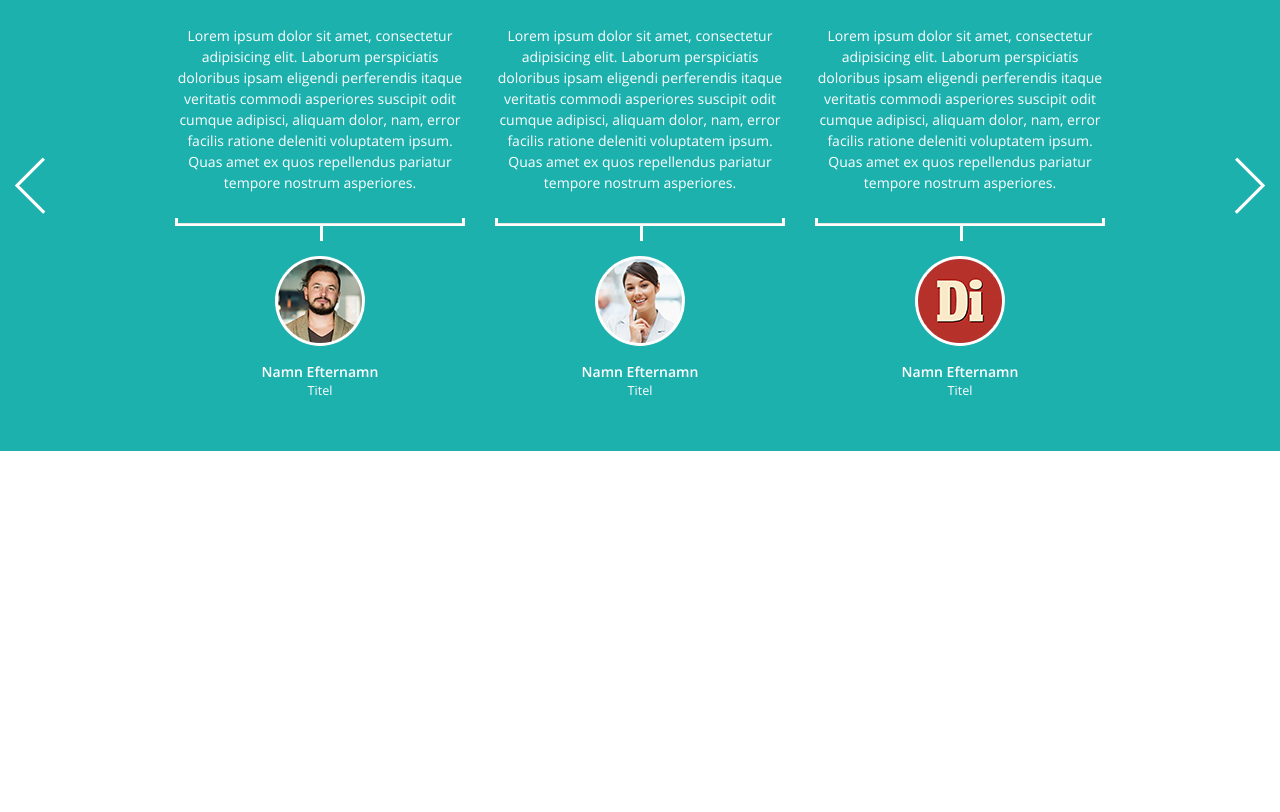
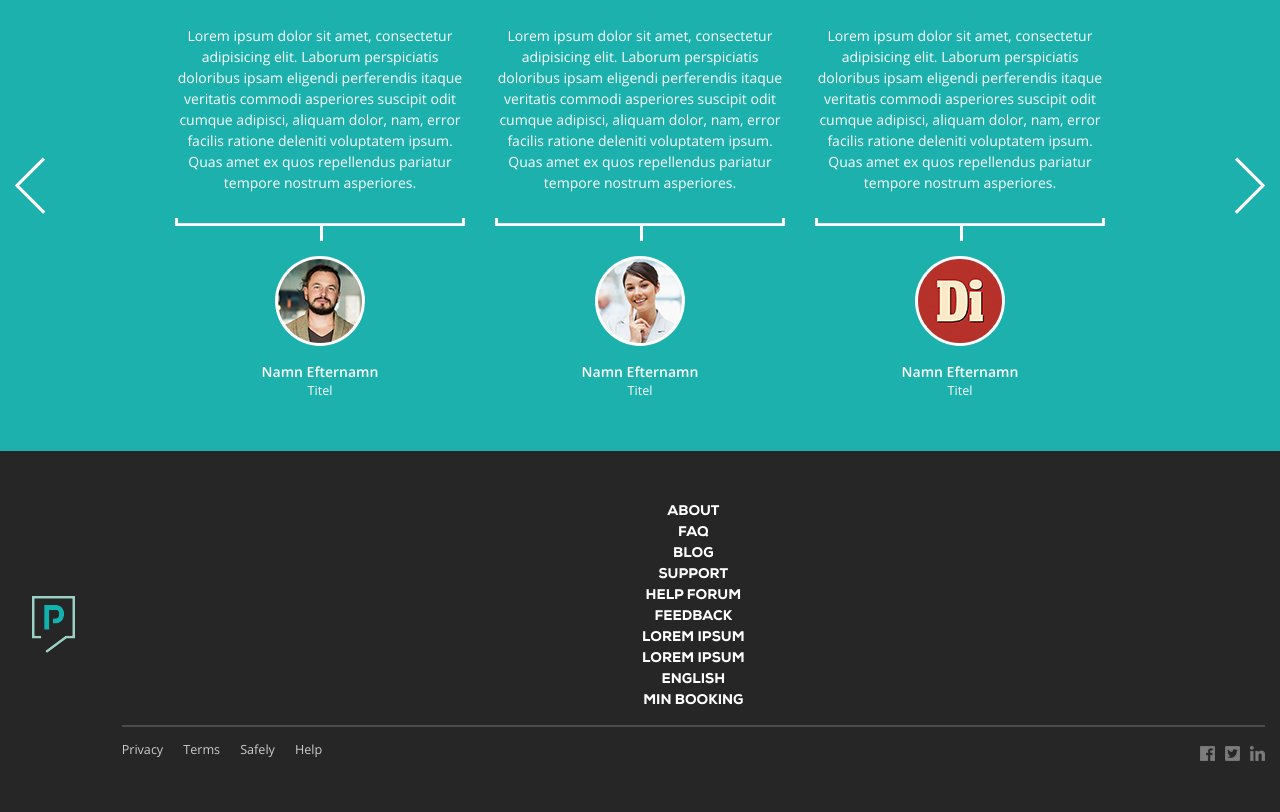
Before and after one commit to sihka94/23io, a plain HTML site: page index.html in a window 1280 px wide. Shown: the part 2253-3065 px from the top of the page. Before the commit the page ends 2704 px from the top, so only its background shows below. Drawn offline with nearby package versions, Linux system fonts and the light colour scheme.

Commit message:
Add files via upload

```diff
--- a/index.html
+++ b/index.html
@@ -442,6 +442,53 @@
       </div>
     </section>
     </main>
+    <footer>
+      <div class="container">
+        <div class="row align-items-center text-center">
+          <div class="col-12 col-lg-1">
+            <div class="footer-contain__logo">
+              <img src="images/footer/logo.png" alt="">
+            </div>
+          </div>
+          <div class="col-12 col-lg-11">
+            <div class="footer-contain">
+            <div class="footer-contain__tnav">
+              <ul>
+                <li><a href="">ABOUT</a></li>
+                <li><a href="">FAQ</a></li>
+                <li><a href="">BLOG</a></li>
+                <li><a href="">SUPPORT</a></li>
+                <li><a href="">HELP FORUM</a></li>
+                <li><a href="">FEEDBACK</a></li>
+                <li><a href="">LOREM IPSUM</a></li>
+                <li><a href="">LOREM IPSUM</a></li>
+                <li><a href="">ENGLISH</a></li>
+                <li><a href="">MIN BOOKING</a></li>
+              </ul>
+            </div>
+            <hr>
+            <div class="footer-contain__bnav">
+              <div class="footer-contain__bnav__left">
+                <ul>
+                  <li><a href="">Privacy</a></li>
+                  <li><a href="">Terms</a></li>
+                  <li><a href="">Safely</a></li>
+                  <li><a href="">Help</a></li>
+                </ul>
+              </div>
+              <div class="footer-contain__bnav__right">
+                <ul>
+                  <li><a href=""><img src="images/footer/fb.png" alt=""></a></li>
+                  <li><a href=""><img src="images/footer/twt.png" alt=""></a></li>
+                  <li><a href=""><img src="images/footer/in.png" alt=""></a></li>
+                </ul>
+              </div>
+            </div>
+          </div>
+          </div>
+        </div>
+      </div>
+    </footer>
     <link rel="stylesheet" href="slick/slick-theme.css">
     <link rel="stylesheet" href="slick/slick.css">
     <script src="https://code.jquery.com/jquery-3.2.1.min.js"></script>
--- a/styles/style.css
+++ b/styles/style.css
@@ -26,11 +26,13 @@ label {
 
 a {
   text-decoration: none;
-  color: #fff; }
+  color: #fff;
+  transition: all 0.5s;}
 
 a:hover {
   color: #1db1ae;
-  text-decoration: none; }
+  text-decoration: none;
+  transition: all 0.5s;}
 
 ul, li {
   list-style-type: none;
@@ -571,6 +573,45 @@ input[type="range"]::-ms-fill-upper {
   left: 0;
   cursor: pointer; }
 
+footer{
+  padding:50px 0px;
+  background: #262626;
+}
+.footer-contain hr{
+  height: 2px;
+  border: none;
+  background: #4c4c4c;
+}
+.footer-contain__tnav ul {
+  display: flex;
+  justify-content: space-between;
+  flex-wrap: wrap;
+}
+.footer-contain__tnav ul li{
+  font-family: 'Nexa-Heavy';
+}
+.footer-contain__bnav{
+  display: flex;
+  justify-content: space-between;
+}
+.footer-contain__bnav__left ul{
+  display: flex;
+  flex-wrap: wrap;
+}
+.footer-contain__bnav__left ul li{
+  margin-right: 20px;
+  font-size: 0.9rem;
+  font-family: 'OpenSans-Regular';
+}
+.footer-contain__bnav__left ul li a{
+  color: #ccc;
+}
+.footer-contain__bnav__right ul{
+  display: flex;
+}
+.footer-contain__bnav__right ul li{
+  margin-left: 10px;
+}
 .mobile-menu__open {
   display: none; }
 
@@ -589,7 +630,11 @@ input[type="range"]::-ms-fill-upper {
   .container {
     min-width: 100%; }
   .hotel-comfort__block {
-    margin-bottom: 25px; } }
+    margin-bottom: 25px; }
+.footer-contain__logo{
+  margin-bottom: 15px;
+  }
+}
 
 @media screen and (max-device-width: 800px) {
   .header-form__bottom__check {
@@ -620,7 +665,11 @@ input[type="range"]::-ms-fill-upper {
   .range-container {
     padding: 50px 0px; }
   .range-slider_size__b {
-    font-size: 1.2rem; } }
+    font-size: 1.2rem; }
+.footer-contain__tnav ul{
+  display: block;
+  }
+}
 
 @media screen and (max-device-width: 700px) {
   header {
@@ -631,7 +680,8 @@ input[type="range"]::-ms-fill-upper {
     display: block;
     position: absolute;
     right: 15px;
-    top: 15px; }
+    top: 15px;
+    z-index: 10}
   .header-nav__menu {
     z-index: 2;
     position: fixed;
```
Also changed, not shown: images/footer/fb.png (added), images/footer/in.png (added), images/footer/logo.png (added), images/footer/twt.png (added).
